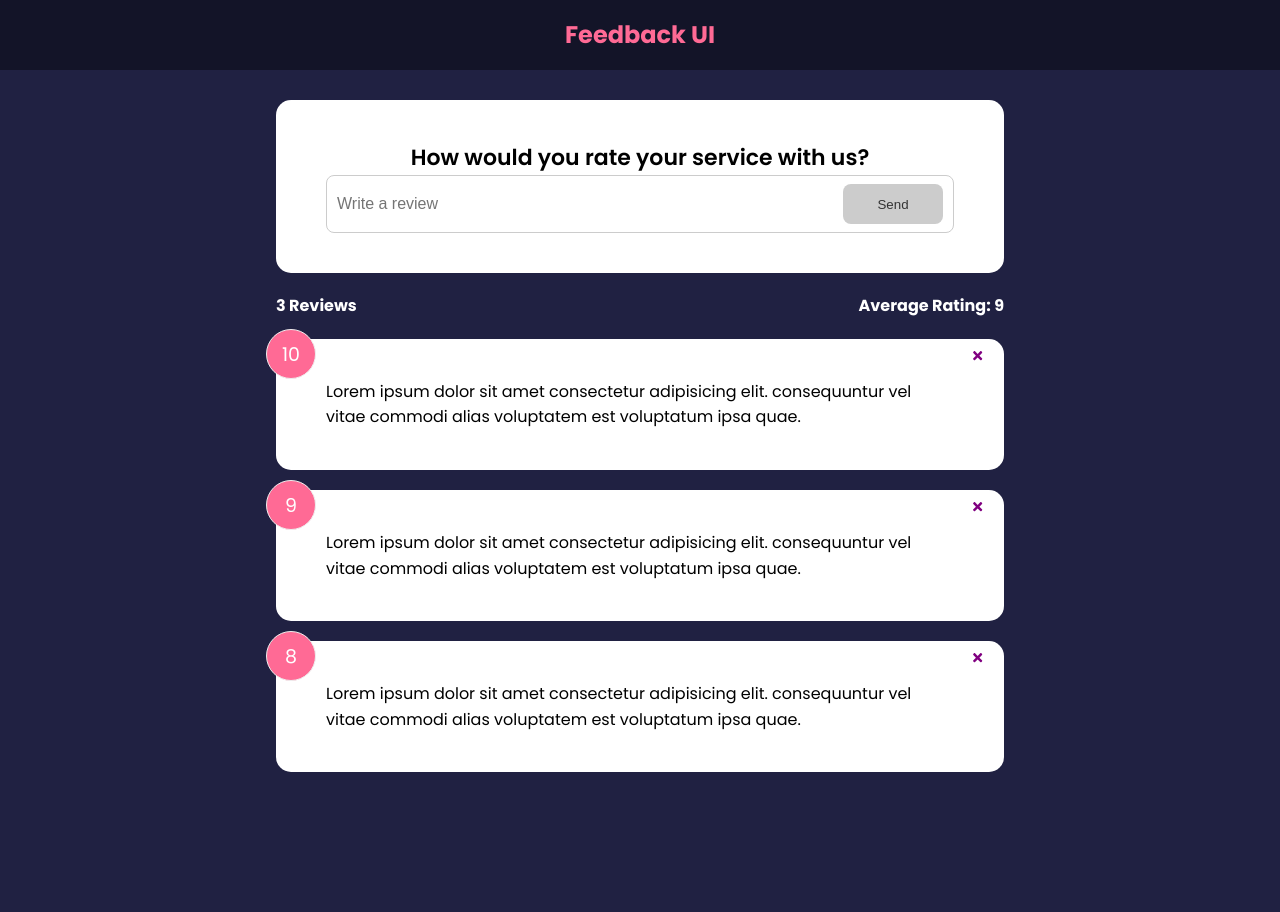
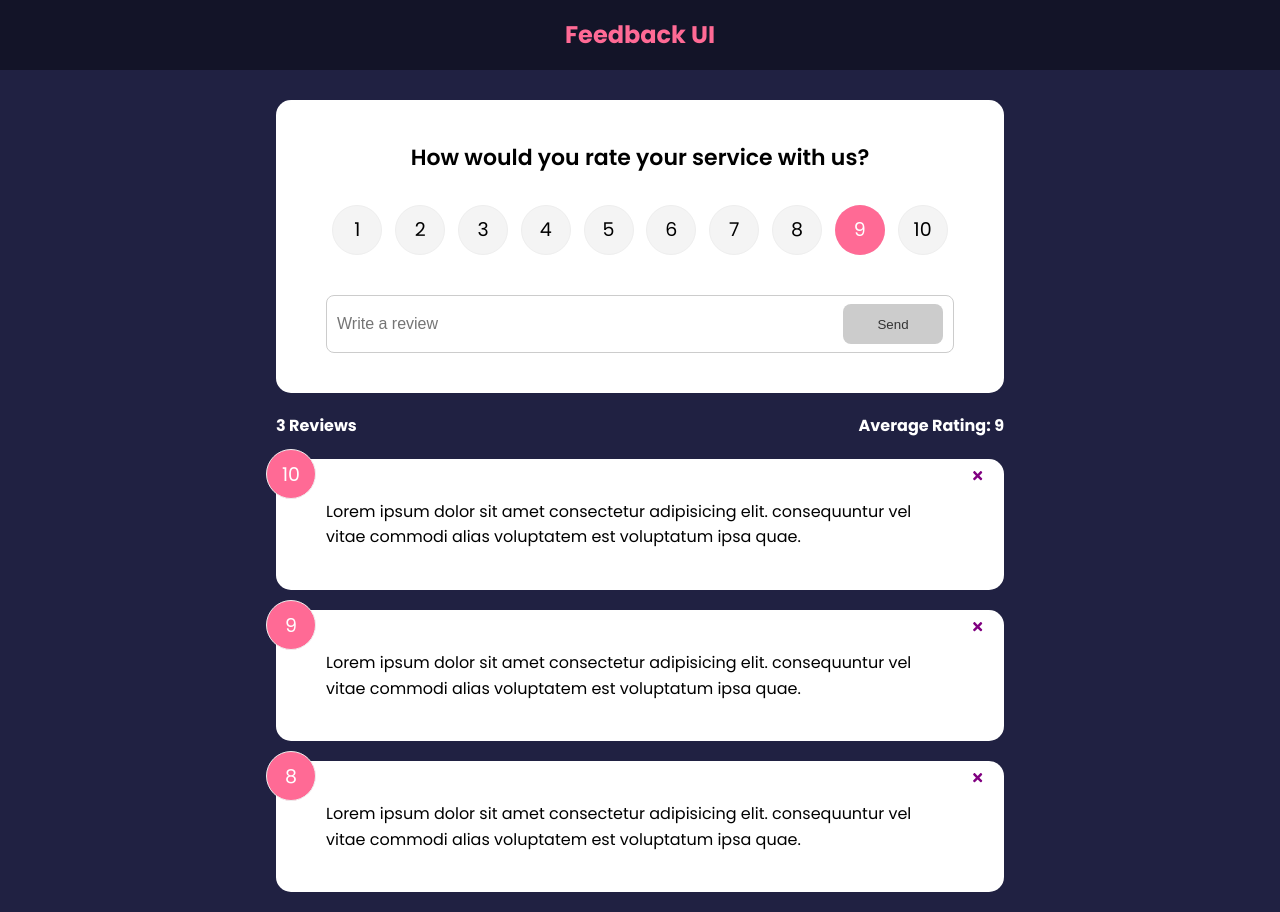
Before and after one commit to mdarif/feedback-app, a React (Create React App) app: page / in a window 1280 px wide. Before the commit the page ends 800 px from the top, so only its background shows below. Built offline with nearby package versions, Linux system fonts and the light colour scheme; the HTML template or start-up script is replaced by a standard one.

Commit message:
Added rating, feedback getting submitted with framer-motion & UUID.

```diff
--- a/package.json
+++ b/package.json
@@ -6,10 +6,13 @@
     "@testing-library/jest-dom": "^5.16.1",
     "@testing-library/react": "^12.1.2",
     "@testing-library/user-event": "^13.5.0",
+    "framer-motion": "^5.5.5",
     "react": "^17.0.2",
     "react-dom": "^17.0.2",
     "react-icons": "^4.3.1",
+    "react-router-dom": "^6.2.1",
     "react-scripts": "5.0.0",
+    "uuid": "^8.3.2",
     "web-vitals": "^2.1.2"
   },
   "scripts": {
--- a/src/App.js
+++ b/src/App.js
@@ -1,3 +1,4 @@
+import { v4 as uuidv4 } from 'uuid'
 import { useState } from 'react'
 import Header from './components/Header'
 import FeedbackList from './components/FeedbackList'
@@ -7,6 +8,12 @@
 
 function App () {
   const [feedback, setFeedback] = useState(FeedbackData)
+
+  const addFeedback = newFeedback => {
+    newFeedback.id = uuidv4()
+    //console.log('newFeedback', newFeedback, 'feedback', feedback)
+    setFeedback([newFeedback, ...feedback])
+  }
 
   const deleteFeedback = id => {
     if (window.confirm('Are you sure, you want to delete?')) {
@@ -22,7 +29,7 @@
     <>
       <Header />
       <div className='container'>
-        <FeedbackForm />
+        <FeedbackForm handleAdd={addFeedback} />
         <FeedbackStats feedback={feedback} />
         <FeedbackList feedback={feedback} handleDelete={deleteFeedback} />
       </div>
--- a/src/components/FeedbackForm.js
+++ b/src/components/FeedbackForm.js
@@ -1,9 +1,11 @@
 import { useState } from 'react'
+import RatingSelect from './RatingSelect'
 import Button from './shared/Button'
 import Card from './shared/Card'
 
-function FeedbackForm () {
+function FeedbackForm ({ handleAdd }) {
   const [text, setText] = useState('')
+  const [rating, setRating] = useState('')
   const [btnDisabled, setBtnDisabled] = useState(true)
   const [message, setMessage] = useState('')
 
@@ -22,11 +24,23 @@
     setText(e.target.value)
   }
 
+  const handleSubmit = e => {
+    e.preventDefault()
+    if (text.trim().length > 10) {
+      const newFeedback = {
+        text,
+        rating
+      }
+      handleAdd(newFeedback)
+      setText('')
+    }
+  }
+
   return (
     <Card>
-      <form>
+      <form onSubmit={handleSubmit}>
         <h2>How would you rate your service with us?</h2>
-        {/* @todo - rating select component */}
+        <RatingSelect select={rating => setRating(rating)} />
         <div className='input-group'>
           <input
             onChange={handleTextChange}
--- a/src/components/FeedbackList.js
+++ b/src/components/FeedbackList.js
@@ -1,3 +1,4 @@
+import { motion, AnimatePresence } from 'framer-motion'
 import PropTypes from 'prop-types'
 import FeedbackItem from './FeedbackItem'
 
@@ -6,13 +7,35 @@
   if (!feedback || feedback.length === 0) {
     return <p>No feedback yet</p>
   }
+
   return (
+    <div className='feedback-list'>
+      <AnimatePresence>
+        {feedback.map(item => (
+          <motion.div
+            key={item.id}
+            initial={{ opacity: 0 }}
+            animate={{ opacity: 1 }}
+            exit={{ opacity: 0 }}
+          >
+            <FeedbackItem
+              key={item.id}
+              item={item}
+              handleDelete={handleDelete}
+            />
+          </motion.div>
+        ))}
+      </AnimatePresence>
+    </div>
+  )
+
+  /*   return (
     <div className='feedback-list'>
       {feedback.map(item => (
         <FeedbackItem key={item.id} item={item} handleDelete={handleDelete} />
       ))}
     </div>
-  )
+  ) */
 }
 
 FeedbackList.propTypes = {
--- /dev/null
+++ b/src/components/RatingSelect.js
@@ -0,0 +1,127 @@
+import { useState } from 'react'
+
+function RatingSelect ({ select }) {
+  const [selected, setSelected] = useState(9)
+
+  const handleChange = e => {
+    setSelected(+e.currentTarget.value)
+    select(+e.currentTarget.value)
+  }
+
+  return (
+    <ul className='rating'>
+      <li>
+        <input
+          type='radio'
+          id='num1'
+          name='rating'
+          value='1'
+          onChange={handleChange}
+          checked={selected === 1}
+        />
+        <label htmlFor='num1'>1</label>
+      </li>
+      <li>
+        <input
+          type='radio'
+          id='num2'
+          name='rating'
+          value='2'
+          onChange={handleChange}
+          checked={selected === 2}
+        />
+        <label htmlFor='num2'>2</label>
+      </li>
+      <li>
+        <input
+          type='radio'
+          id='num3'
+          name='rating'
+          value='3'
+          onChange={handleChange}
+          checked={selected === 3}
+        />
+        <label htmlFor='num3'>3</label>
+      </li>
+      <li>
+        <input
+          type='radio'
+          id='num4'
+          name='rating'
+          value='4'
+          onChange={handleChange}
+          checked={selected === 4}
+        />
+        <label htmlFor='num4'>4</label>
+      </li>
+      <li>
+        <input
+          type='radio'
+          id='num5'
+          name='rating'
+          value='5'
+          onChange={handleChange}
+          checked={selected === 5}
+        />
+        <label htmlFor='num5'>5</label>
+      </li>
+      <li>
+        <input
+          type='radio'
+          id='num6'
+          name='rating'
+          value='6'
+          onChange={handleChange}
+          checked={selected === 6}
+        />
+        <label htmlFor='num6'>6</label>
+      </li>
+      <li>
+        <input
+          type='radio'
+          id='num7'
+          name='rating'
+          value='7'
+          onChange={handleChange}
+          checked={selected === 7}
+        />
+        <label htmlFor='num7'>7</label>
+      </li>
+      <li>
+        <input
+          type='radio'
+          id='num8'
+          name='rating'
+          value='8'
+          onChange={handleChange}
+          checked={selected === 8}
+        />
+        <label htmlFor='num8'>8</label>
+      </li>
+      <li>
+        <input
+          type='radio'
+          id='num9'
+          name='rating'
+          value='9'
+          onChange={handleChange}
+          checked={selected === 9}
+        />
+        <label htmlFor='num9'>9</label>
+      </li>
+      <li>
+        <input
+          type='radio'
+          id='num10'
+          name='rating'
+          value='10'
+          onChange={handleChange}
+          checked={selected === 10}
+        />
+        <label htmlFor='num10'>10</label>
+      </li>
+    </ul>
+  )
+}
+
+export default RatingSelect
```
Also changed, not shown: 1 other file (tests, documents, lock files or other folders).
